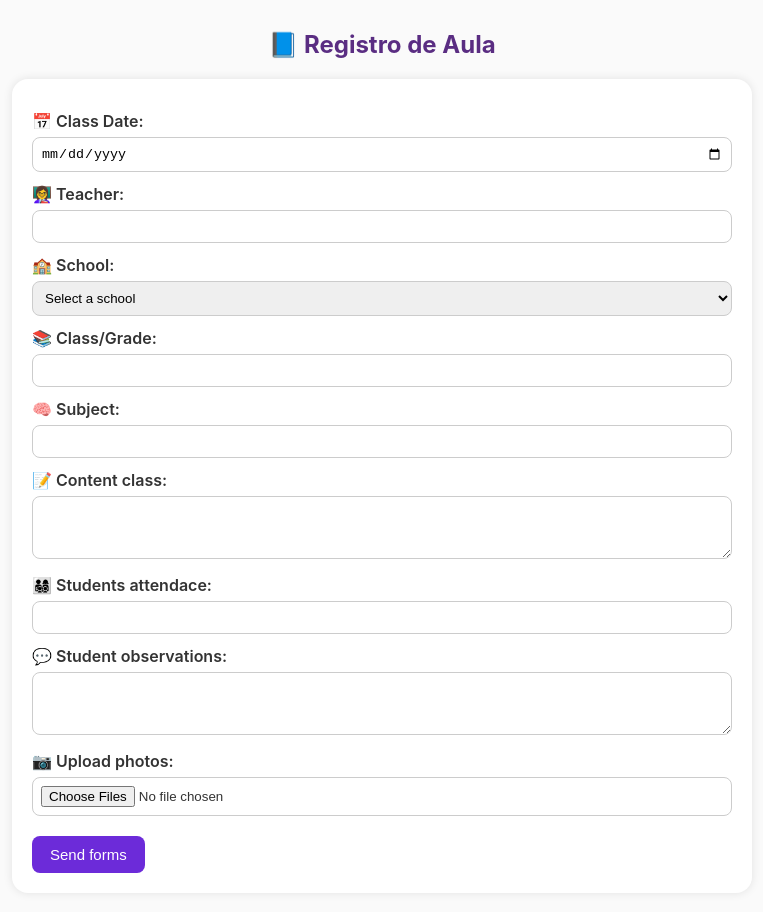
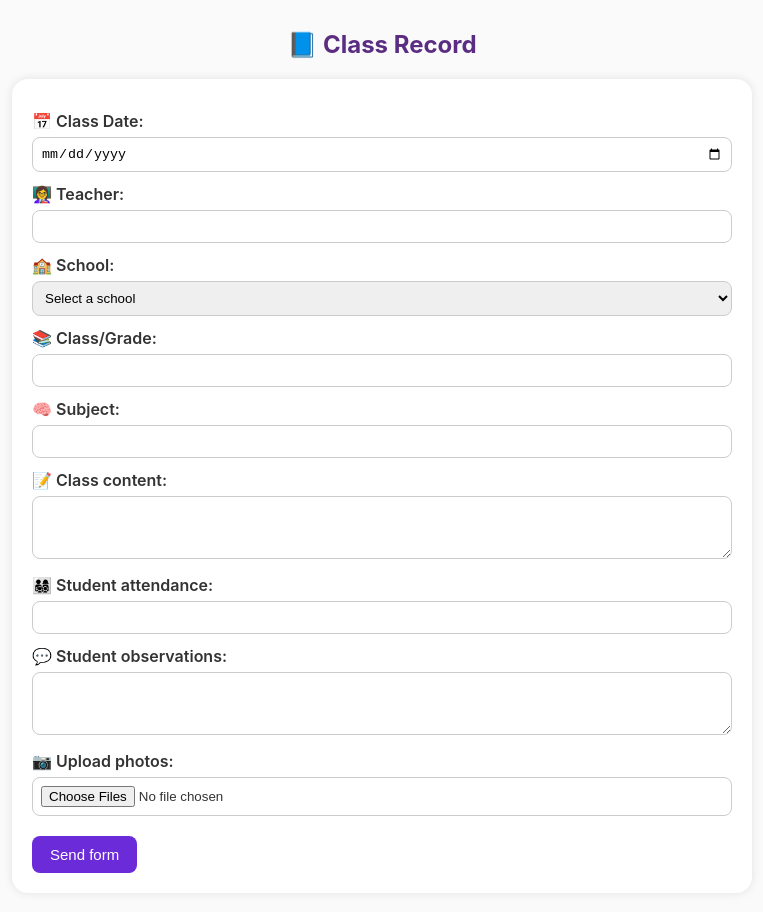
Before and after one commit to arianibalbino/ClassReport, a plain HTML site: page Index.html in a window 1280 px wide. Shown: the whole page, without its empty margins (258-1021 px from the left). Drawn offline with Linux system fonts and the light colour scheme.

Commit message:
Translate to english

```diff
--- a/Index.html
+++ b/Index.html
@@ -2,7 +2,7 @@
 <html>
   <head>
     <meta charset="UTF-8">
-    <title>Formulário de Aula</title>
+    <title>Class Form</title>
     <style>
       body {
         font-family: "Inter", sans-serif;
@@ -71,7 +71,7 @@
   </head>
 
   <body>
-    <h2>📘 Registro de Aula</h2>
+    <h2>📘 Class Record</h2>
     <form id="lessonForm">
       <label for="classDate">📅 Class Date:</label>
       <input type="date" id="classDate" name="classDate" required>
@@ -96,10 +96,10 @@
       <label for="subject">🧠 Subject:</label>
       <input type="text" id="subject" name="subject" required>
 
-      <label for="content">📝 Content class:</label>
+      <label for="content">📝 Class content:</label>
       <textarea id="content" name="content" rows="3" required></textarea>
 
-      <label for="numStudents">👨‍👩‍👧‍👦 Students attendace:</label>
+      <label for="numStudents">👨‍👩‍👧‍👦 Student attendance:</label>
       <input type="number" id="numStudents" name="numStudents" min="0" required>
 
       <div id="studentsContainer"></div>
@@ -110,7 +110,7 @@
       <label for="photoUpload">📷 Upload photos:</label>
       <input type="file" id="photoUpload" name="photoUpload" accept="image/*" multiple>
 
-      <button type="submit">Send forms</button>
+      <button type="submit">Send form</button>
     </form>
 
     <script>
@@ -118,7 +118,7 @@
       const studentsContainer = document.getElementById('studentsContainer');
       const numStudentsInput = document.getElementById('numStudents');
 
-      // Cria campos dinâmicos conforme número de alunos
+      // Creates dynamic fields according to number of students
       numStudentsInput.addEventListener('change', () => {
         studentsContainer.innerHTML = '';
         const count = parseInt(numStudentsInput.value || 0);
@@ -140,17 +140,17 @@
         }
       });
 
-      // Envio do formulário
+      // Form submission
       form.addEventListener('submit', (e) => {
         e.preventDefault();
         const formData = new FormData(form);
 
-        // Converte campos para objeto
+        // Converts fields to object
         const data = Object.fromEntries(formData.entries());
 
         google.script.run
           .withSuccessHandler(msg => alert(msg))
-          .withFailureHandler(err => alert('Erro: ' + err))
+          .withFailureHandler(err => alert('Error: ' + err))
           .submitForm(data);
       });
     </script>
```
Also changed, not shown: 1 other file.
